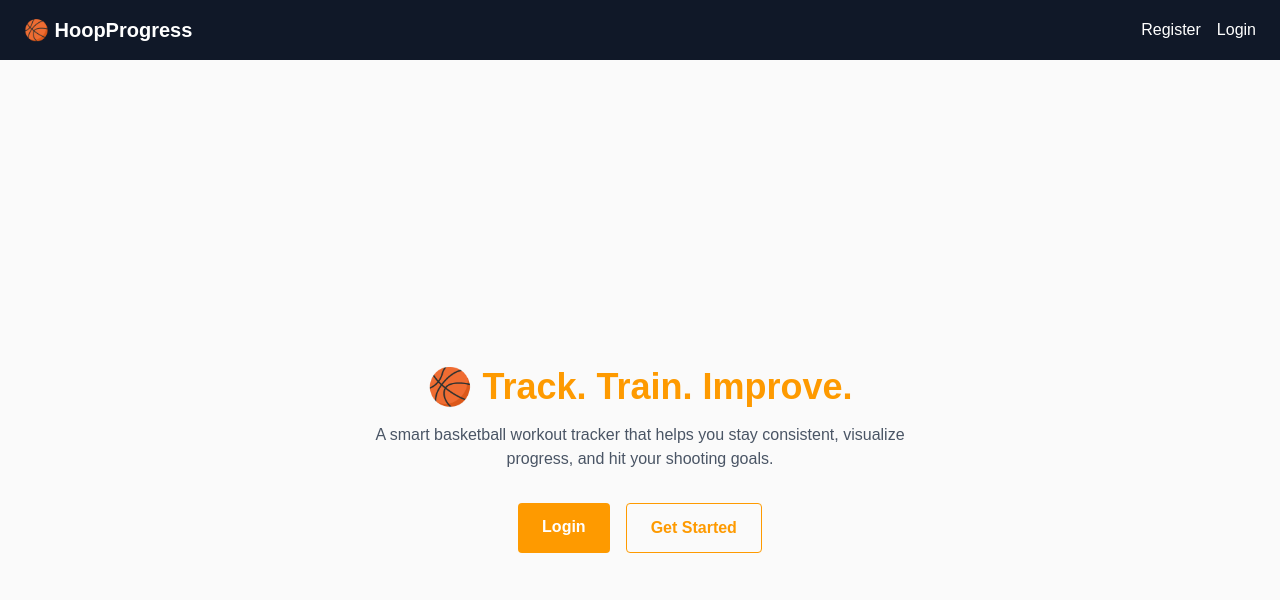
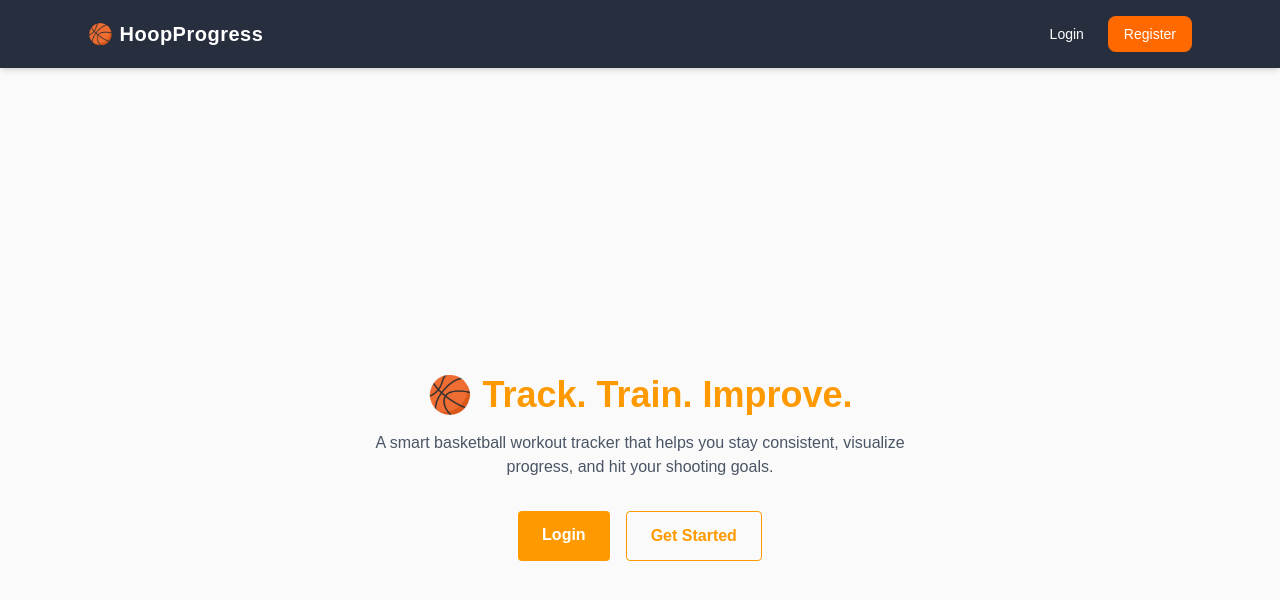
Before and after one commit to idoshabat/hoop-progress-frontend, a Next.js app: page / in a window 1280 px wide. Shown: the top 600 px of the page. Built offline with nearby package versions, Linux system fonts and the light colour scheme; no server answers.

Commit message:
fix navbar2

```diff
--- a/app/Components/Navbar.tsx
+++ b/app/Components/Navbar.tsx
@@ -10,103 +10,162 @@ export default function Navbar() {
 
   if (loading) {
     return (
-      <nav className="bg-gray-900 text-white px-6 py-4 flex items-center justify-between">
-        <span>Loading...</span>
+      <nav className="bg-gray-900 text-white px-6 py-4 flex justify-between">
+        Loading...
       </nav>
     );
   }
 
   return (
-    <nav className="bg-gray-900 text-white px-6 py-4">
-      <div className="flex items-center justify-between">
+    <nav className="bg-gray-900/90 backdrop-blur-md text-white shadow-md sticky top-0 z-50">
+      <div className="max-w-6xl mx-auto px-6 py-4 flex items-center justify-between">
+
         {/* Logo */}
-        <Link href="/" className="text-xl font-bold">
+        <Link
+          href="/"
+          className="text-xl font-bold tracking-wide hover:text-orange-400 transition"
+        >
           🏀 HoopProgress
         </Link>
 
         {/* Desktop Links */}
-        <div className="hidden md:flex gap-4 items-center">
+        <div className="hidden md:flex items-center gap-6 text-sm font-medium">
           {user ? (
             <>
-              <Link href="/profile" className="hover:text-gray-300">
+              <Link
+                href="/profile"
+                className="hover:text-orange-400 transition"
+              >
                 Profile
               </Link>
-              <Link href="/workouts" className="hover:text-gray-300">
+
+              <Link
+                href="/workouts"
+                className="hover:text-orange-400 transition"
+              >
                 Workouts
               </Link>
-              <Link href="/stats" className="hover:text-gray-300">
+
+              <Link
+                href="/stats"
+                className="hover:text-orange-400 transition"
+              >
                 Stats
               </Link>
+
               <button
                 onClick={logout}
-                className="bg-red-500 px-4 py-2 rounded hover:bg-red-600"
+                className="bg-red-500 px-4 py-2 rounded-lg hover:bg-red-600 transition"
               >
                 Logout
               </button>
             </>
           ) : (
             <>
-              <Link href="/register" className="hover:text-gray-300">
+              <Link
+                href="/login"
+                className="hover:text-orange-400 transition"
+              >
+                Login
+              </Link>
+
+              <Link
+                href="/register"
+                className="bg-orange-500 px-4 py-2 rounded-lg hover:bg-orange-600 transition"
+              >
                 Register
               </Link>
-              <Link href="/login" className="hover:text-gray-300">
-                Login
-              </Link>
             </>
-
           )}
         </div>
 
         {/* Burger Button */}
         <button
-          className="md:hidden flex flex-col gap-1"
           onClick={() => setMenuOpen(!menuOpen)}
+          className="md:hidden flex flex-col justify-center items-center w-8 h-8 relative"
         >
-          <span className="w-6 h-0.5 bg-white"></span>
-          <span className="w-6 h-0.5 bg-white"></span>
-          <span className="w-6 h-0.5 bg-white"></span>
+          <span
+            className={`absolute h-0.5 w-6 bg-white transition-all duration-300 ${
+              menuOpen ? "rotate-45" : "-translate-y-2"
+            }`}
+          />
+          <span
+            className={`absolute h-0.5 w-6 bg-white transition-all duration-300 ${
+              menuOpen ? "opacity-0" : ""
+            }`}
+          />
+          <span
+            className={`absolute h-0.5 w-6 bg-white transition-all duration-300 ${
+              menuOpen ? "-rotate-45" : "translate-y-2"
+            }`}
+          />
         </button>
       </div>
 
       {/* Mobile Menu */}
-      {menuOpen && (
-        <div className="md:hidden mt-4 flex flex-col gap-3">
+      <div
+        className={`md:hidden overflow-hidden transition-all duration-300 ${
+          menuOpen ? "max-h-96 opacity-100" : "max-h-0 opacity-0"
+        }`}
+      >
+        <div className="px-6 pb-6 flex flex-col gap-4 text-center font-medium bg-gray-900">
           {user ? (
             <>
-              <Link href="/profile" onClick={() => setMenuOpen(false)}>
+              <Link
+                href="/profile"
+                onClick={() => setMenuOpen(false)}
+                className="hover:text-orange-400 transition"
+              >
                 Profile
               </Link>
-              <Link href="/workouts" onClick={() => setMenuOpen(false)}>
+
+              <Link
+                href="/workouts"
+                onClick={() => setMenuOpen(false)}
+                className="hover:text-orange-400 transition"
+              >
                 Workouts
               </Link>
-              <Link href="/stats" onClick={() => setMenuOpen(false)}>
+
+              <Link
+                href="/stats"
+                onClick={() => setMenuOpen(false)}
+                className="hover:text-orange-400 transition"
+              >
                 Stats
               </Link>
+
               <button
                 onClick={() => {
                   logout();
                   setMenuOpen(false);
                 }}
-                className="bg-red-500 px-4 py-2 rounded hover:bg-red-600 text-left"
+                className="bg-red-500 px-4 py-2 rounded-lg hover:bg-red-600 transition"
               >
                 Logout
               </button>
             </>
           ) : (
-            <div className="flex flex-col gap-2 text-center">
+            <>
               <Link
                 href="/login"
                 onClick={() => setMenuOpen(false)}
+                className="hover:text-orange-400 transition"
               >
                 Login
               </Link>
-              <Link href="/register" onClick={() => setMenuOpen(false)}>
+
+              <Link
+                href="/register"
+                onClick={() => setMenuOpen(false)}
+                className="bg-orange-500 px-4 py-2 rounded-lg hover:bg-orange-600 transition"
+              >
                 Register
               </Link>
-            </div>
+            </>
           )}
         </div>
-      )}
+      </div>
     </nav>
   );
 }
```
